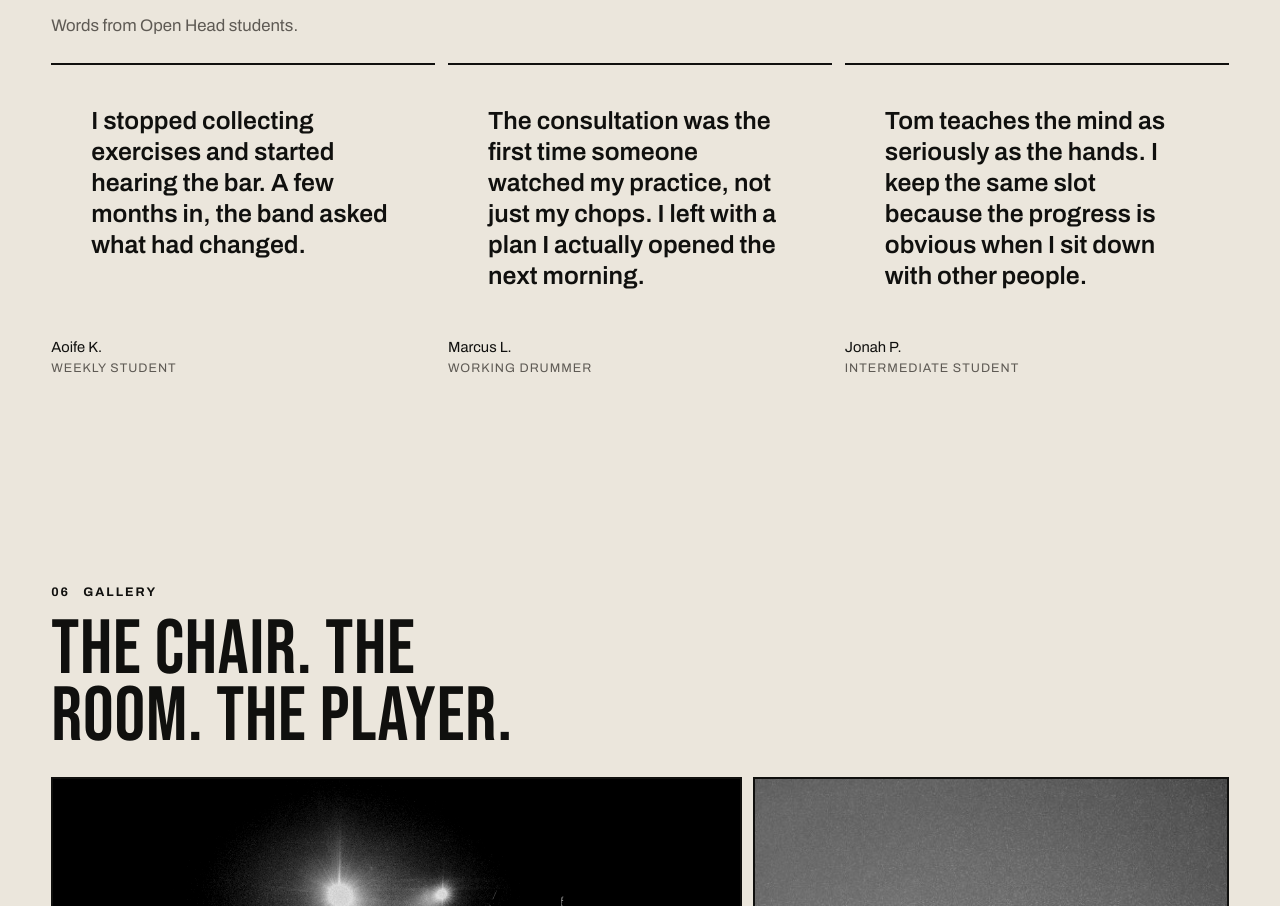
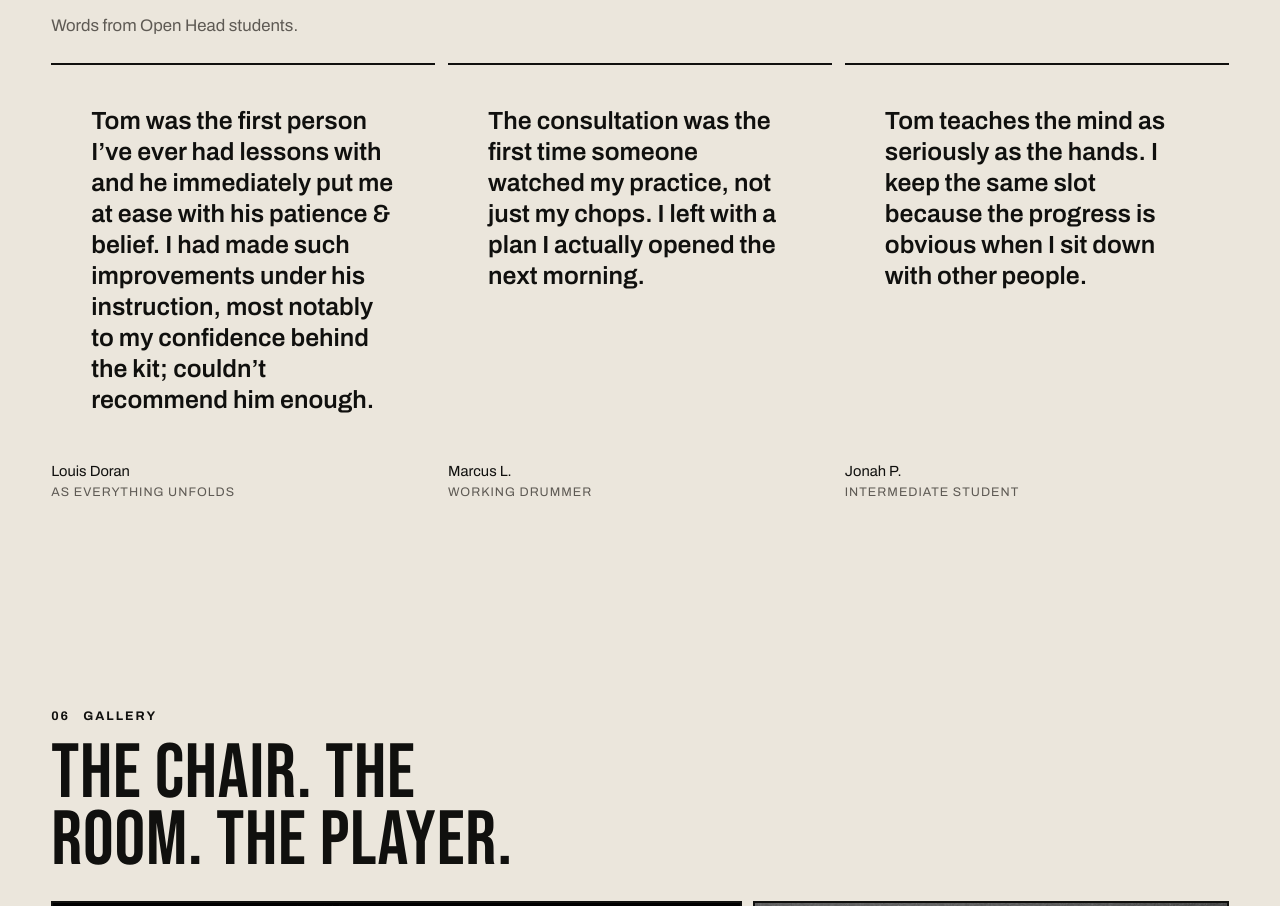
Before and after one commit to teconnolly/tom-connolly-drums, a plain HTML site: page index.html in a window 1280 px wide. Shown: the part 4420-5326 px from the top of the page. Drawn offline with Linux system fonts and the light colour scheme.

Commit message:
Update the first testimonial to Louis Doran’s quote.
Co-authored-by: Cursor <cursoragent@cursor.com>

```diff
--- a/index.html
+++ b/index.html
@@ -231,8 +231,8 @@
         <p class="starter-note">Words from Open Head students.</p>
         <div class="quotes">
           <figure>
-            <blockquote>I stopped collecting exercises and started hearing the bar. A few months in, the band asked what had changed.</blockquote>
-            <figcaption>Aoife K. <span>Weekly student</span></figcaption>
+            <blockquote>Tom was the first person I’ve ever had lessons with and he immediately put me at ease with his patience &amp; belief. I had made such improvements under his instruction, most notably to my confidence behind the kit; couldn’t recommend him enough.</blockquote>
+            <figcaption>Louis Doran <span>As Everything Unfolds</span></figcaption>
           </figure>
           <figure>
             <blockquote>The consultation was the first time someone watched my practice, not just my chops. I left with a plan I actually opened the next morning.</blockquote>
```
